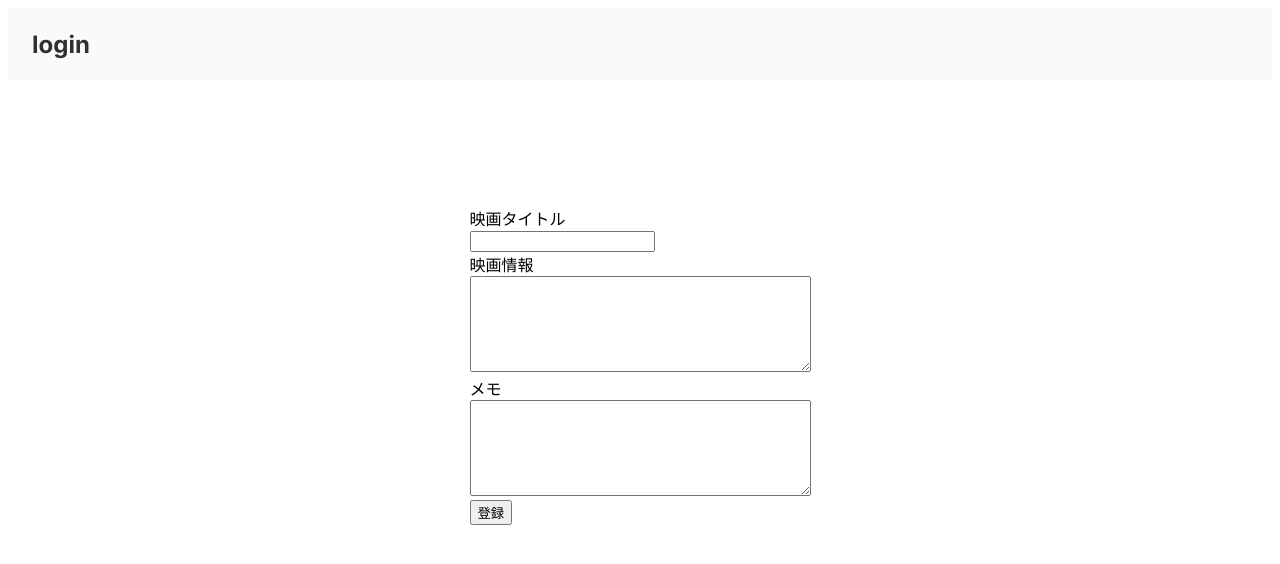
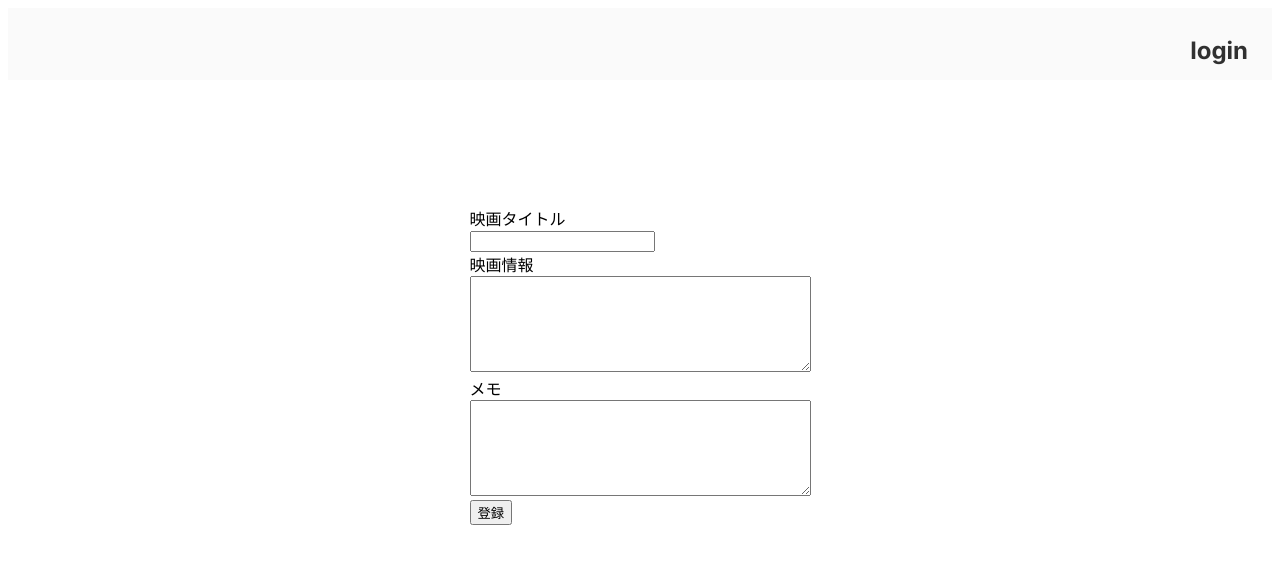
Before and after one commit to hagitaku/movie_management, a Next.js app in the folder frontend/projects/: page /create in a window 1280 px wide. Shown: the top 564 px of the page. Built offline with nearby package versions, Linux system fonts and the light colour scheme.

Commit message:
右寄せのスタイル修正

```diff
--- a/frontend/projects/src/app/components/form/Header/Header.module.css
+++ b/frontend/projects/src/app/components/form/Header/Header.module.css
@@ -1,14 +1,14 @@
-.main {
+.header-field {
     padding: 12px 24px;
     height: 48px;
     background-color: #fafafa;
-    display: flex;
-    justify-content: space-between;
-    align-items: center;
 }
 
-.main h1{
+.header-login-txt{
     color: #303030;
     font-size: 24px;
     font-weight: bold;
+    text-align: right;
+    display: flex;
+    justify-content: flex-end;
 }
--- a/frontend/projects/src/app/components/form/Header/Header.tsx
+++ b/frontend/projects/src/app/components/form/Header/Header.tsx
@@ -2,8 +2,8 @@ import style from "./Header.module.css";
 
 const Header = () =>{
     return (
-        <header className={style.main}>
-            <h1>
+        <header className={style["header-field"]}>
+            <h1 className={style["header-login-txt"]}>
                 login
             </h1>
         </header>
```
